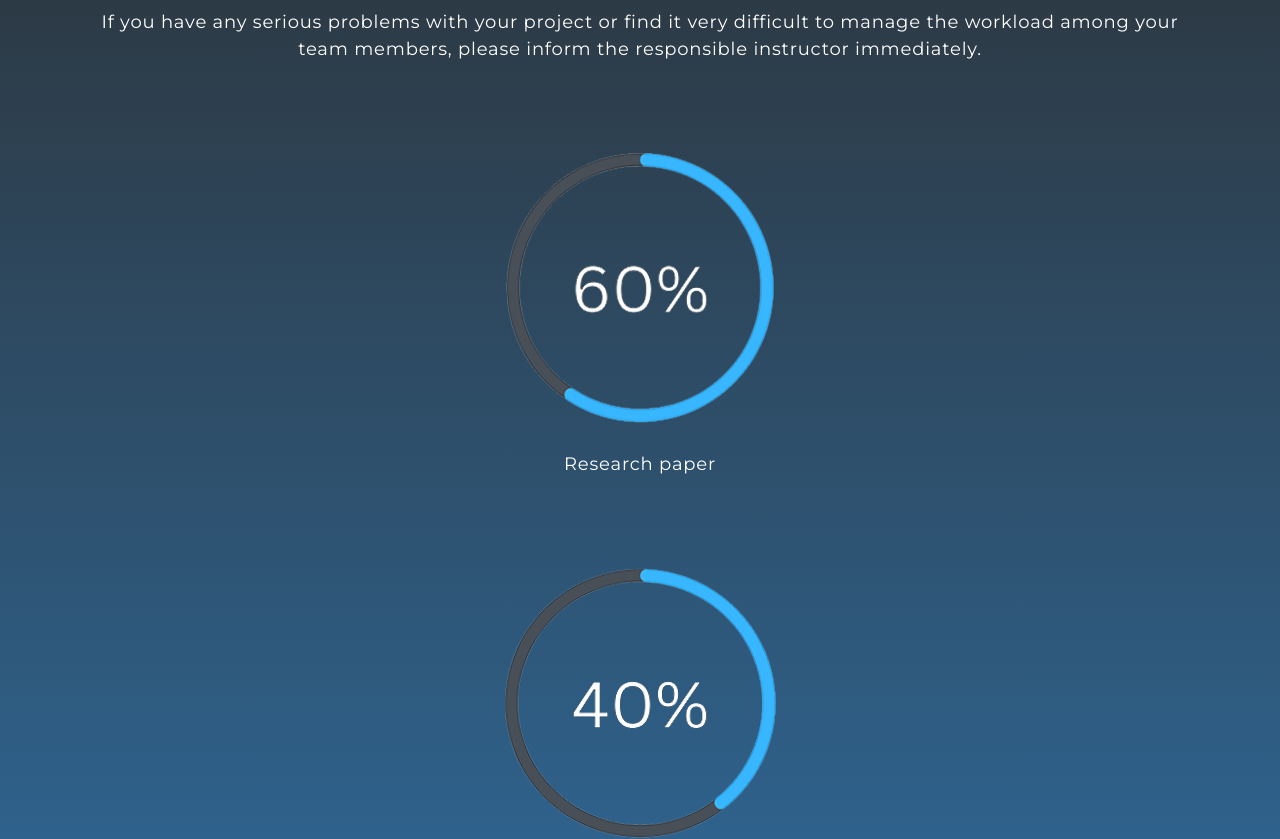
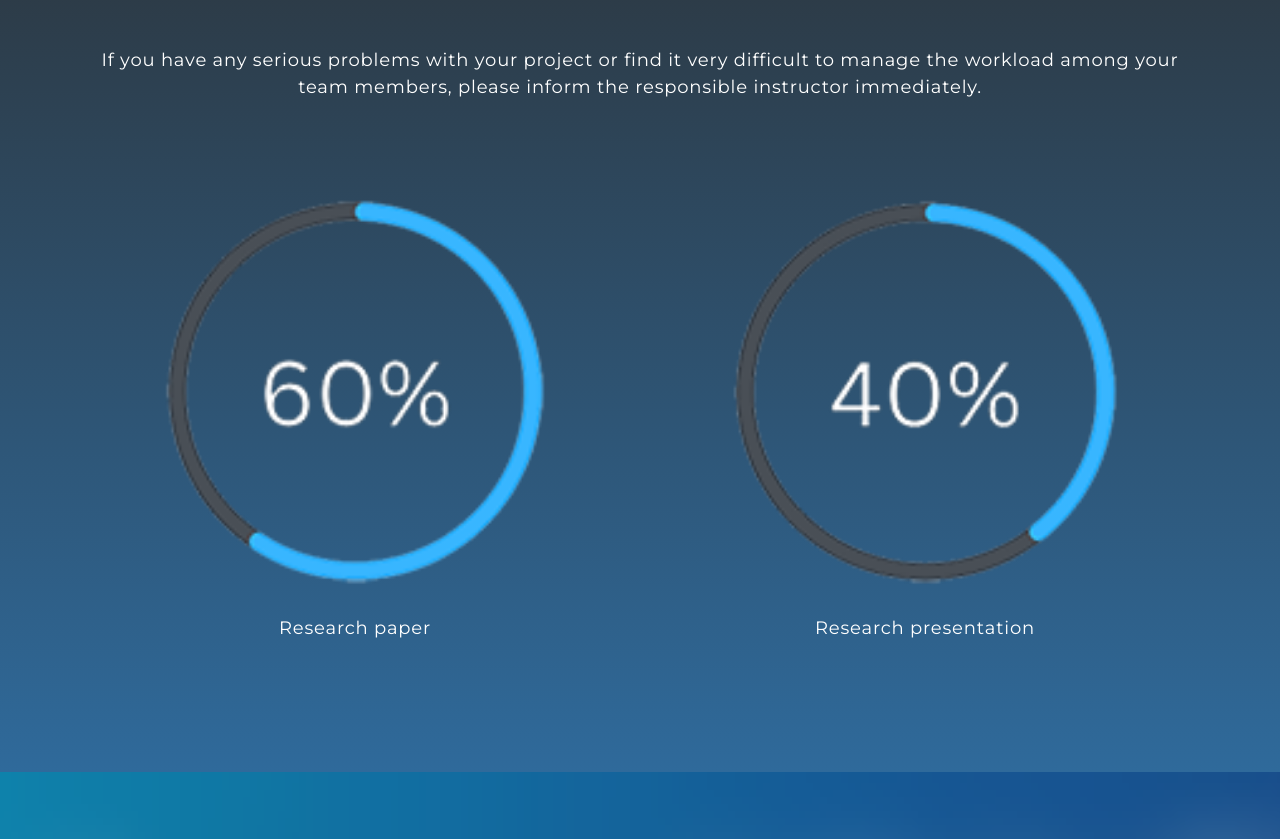
Before and after one commit to BannourAhmed/Projectlabwebsite, a React (Create React App) app: page / in a window 1280 px wide. Shown: the part 4740-5579 px from the top of the page. Built offline with nearby package versions, Linux system fonts and the light colour scheme.

Commit message:
fixed the grading with flex but can remove it to stack images on top of each other with @media and uncomment the .skill .row and column

```diff
--- a/src/App.css
+++ b/src/App.css
@@ -254,8 +254,7 @@ nav.navbar .navbar-toggler[aria-expanded="true"] .navbar-toggler-icon {
   letter-spacing: 0.7px;
   line-height: 1;
   margin-bottom: 20px;
-  display: block;
-  width: 110%;
+  width: 100%;
 }
 
 .banner h2 {
@@ -270,7 +269,7 @@ font-size: 40px;}
   font-size: 18px;
   letter-spacing: 0.8px;
   line-height: 1.5em;
-  width: 90%;
+  width: 100%;
 }
 .banner h6 {
   color: #ffffff;
@@ -367,28 +366,35 @@ font-weight: 300;}
 }
 
 .skill img {
-  width: auto;
-  /* flex: auto; */
-  height: auto;
+  width: 80%;
   /* text-align: center; */
 }
-.skill .float-container {
-  /* padding: 20px; */
-/* height: auto;
 
-width: auto; */
-float: auto ;
-/* width: 100%; */
+/* .skill .column {
+  float: center;
+  width: 33.33%;
+  padding: 5px;
+}
 
+.skill .row::after {
+  content: "";
+  clear: both;
+  display: table;
+} */
+.skill .row {
+  display: flex;
 
 }
 
-.skill  .float-child {
-  width: 100%;
-  float: left ;
-  /* padding: 20px; */
+.skill .column {
+  flex: 33.33%;
+  padding: 5px;
 }
-
+@media screen and (max-width: 550px)  {
+  .skill .column {
+    width: 100% !important;
+  }
+}
 /************ Projects Css ************/
 .project {
   padding: 80px 0;
--- a/src/components/Grading.js
+++ b/src/components/Grading.js
@@ -45,17 +45,21 @@ deliverables in mind throughout the project.</p>
 find it very difficult to manage the workload among your team members, please inform the
 responsible instructor immediately.</p>
 
-                            <div class="float-container">
 
-  <div class="float-child">
-  <div className="item">
-                                <img src={meter2} alt="Image" />
+
+
+
+                            <div class="row">
+
+  <div class="column">
+
+                                <img src={meter2} alt="60" />
                                 <p>Research paper</p>
-                            </div>
-  </div>
+                           </div>
 
-  <div className="item">
-                                <img src={meter1} alt="Image2" />
+
+                                <div class="column">
+                                <img src={meter1} alt="40" />
                                 <p>Research presentation</p>
                             </div>
 
--- a/src/components/Schedule.js
+++ b/src/components/Schedule.js
@@ -95,7 +95,9 @@ recommend a clear distinction is made between the master’s thesis and the proj
 laboratory. Overlap is only possible in special cases and with special permission.</h6>
 <h6>- However, students are strongly encouraged to submit a TDK thesis on the topic of the project
 laboratory.</h6>
+
 <h2>Schedule and deliverables</h2>
+
 <h3> IEEE TEMPLATE </h3>
 <h6>A high-quality final technical report created in Latex using a double-column IEEE template.
 The paper should follow the structure of original research papers.
```
Also changed, not shown: src/assets/img/40.png, src/assets/img/60.png.
